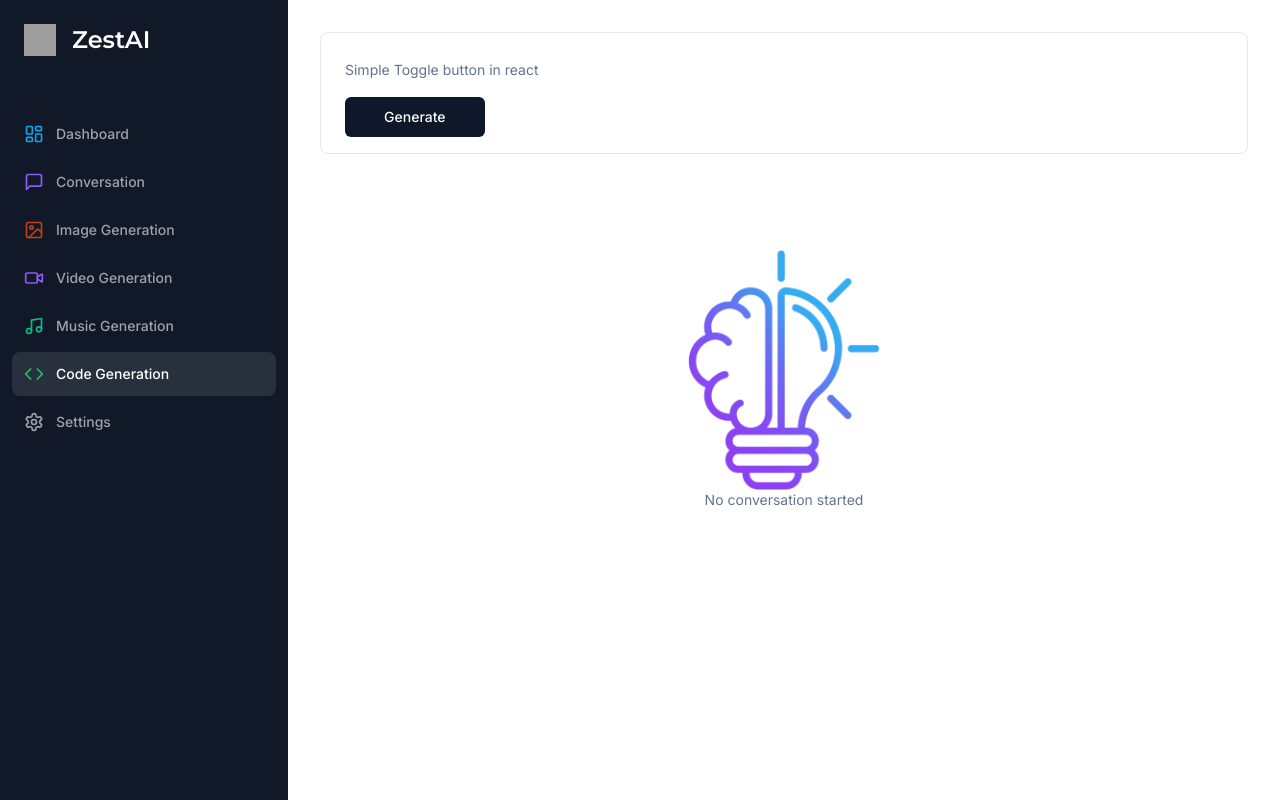
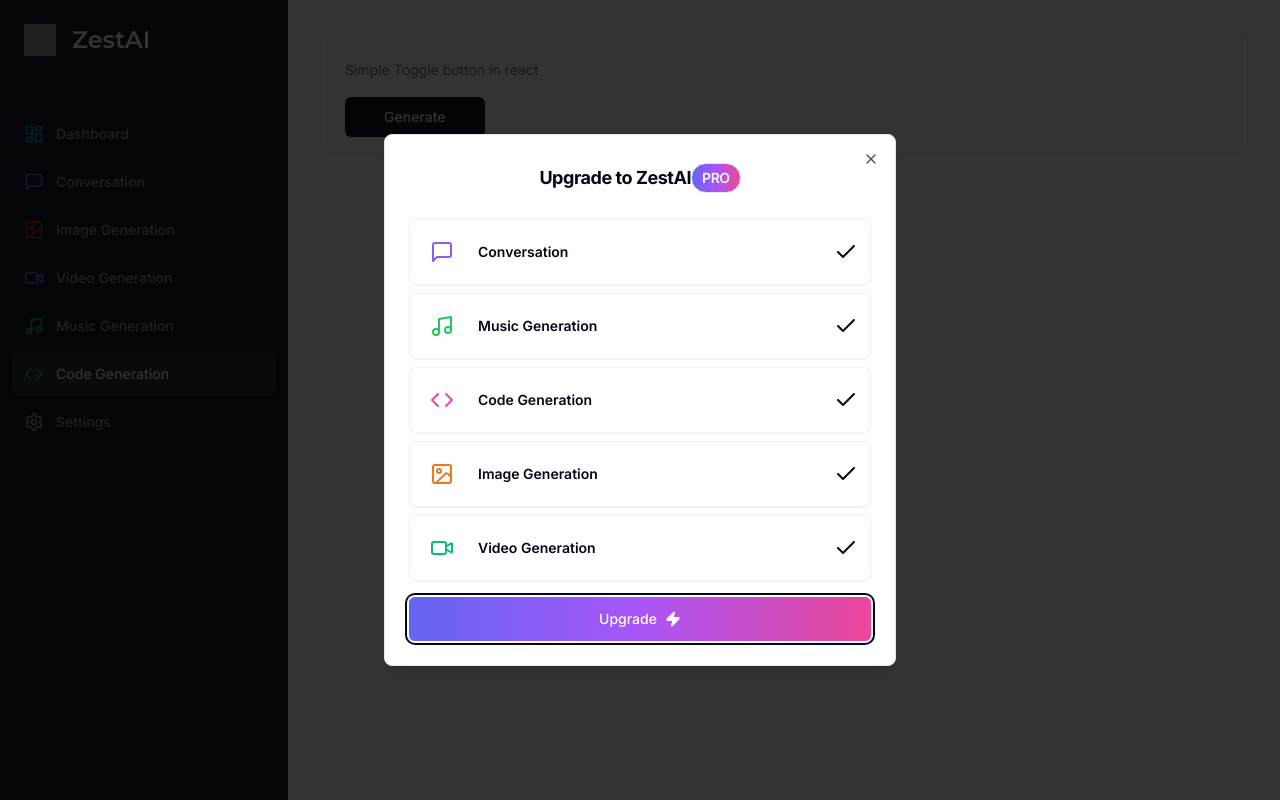
Before and after one commit to gaurimadan/ZestAI, a Next.js app: page /code in a window 1280 px wide. Built offline with nearby package versions, Linux system fonts and the light colour scheme; grey boxes are pictures that could not be loaded.

Commit message:
pro model ui completed

```diff
--- a/app/(dashboard)/layout.tsx
+++ b/app/(dashboard)/layout.tsx
@@ -8,7 +8,7 @@ const DashboardLayout =({
 }) =>{
     return (
         <div className="h-full relative">
-            <div className="hidden h-full md:flex md:w-72 md:flex-col md:fixed md:inset-y-0 z-[80] bg-gray-500">
+            <div className="hidden h-full md:flex md:w-72 md:flex-col md:fixed md:inset-y-0  bg-gray-500">
             <Sidebar/>
             </div>
             <main className="md:pl-72">
--- a/app/layout.tsx
+++ b/app/layout.tsx
@@ -2,6 +2,7 @@ import type { Metadata } from "next";
 import { Inter } from "next/font/google";
 import "./globals.css";
 import { ClerkProvider } from "@clerk/nextjs";
+import { ModalProvider } from "@/components/model-provider";
 
 const inter = Inter({ subsets: ["latin"] });
 
@@ -18,7 +19,9 @@ export default function RootLayout({
   return (
     <ClerkProvider>
     <html lang="en">
-    <body className={inter.className}>{children}</body>
+    <body className={inter.className}>{children}
+      <ModalProvider/>
+    </body>
     </html>
   </ClerkProvider>
 
--- a/components/model-provider.tsx
+++ b/components/model-provider.tsx
@@ -1,6 +1,7 @@
 "use client"
 
 import { useEffect,useState } from "react"
+import { ProModel } from "./pro-modal";
 
 export const ModalProvider = () =>{
     const [isMounted,setIsMounted] = useState(false);
--- /dev/null
+++ b/components/pro-modal.tsx
@@ -0,0 +1,98 @@
+"use client"
+
+import { useProModel } from "@/hooks/use-pro-model"
+import { Dialog, DialogContent, DialogDescription, DialogFooter, DialogHeader, DialogTitle } from "./ui/dialog"
+import { Badge } from "./ui/badge";
+import { Card } from "./ui/card";
+import { cn } from "@/lib/utils";
+import { Check, Code, ImageIcon, MessageSquare, Music, Video, Zap } from "lucide-react";
+import { Button } from "./ui/button";
+
+const tools =[
+    {label: "Conversation",
+      icon:MessageSquare,
+      color:"text-violet-500",
+      href:"/conversation",
+      bgcolor:"bg-violet/500/10"
+
+    },
+    {label: "Music Generation",
+      icon:Music,
+      color:"text-green-500",
+      href:"/music",
+      bgcolor:"bg-green/500/10"
+
+    },
+
+    {label: "Code Generation",
+      icon:Code,
+      color:"text-pink-500",
+      href:"/code",
+      bgcolor:"bg-pink/500/10"
+
+    },
+    {label: "Image Generation",
+      icon:ImageIcon,
+      color:"text-orange-500",
+      href:"/image",
+      bgcolor:"bg-orange/500/10"
+
+    },
+
+    {label: "Video Generation",
+      icon:Video,
+      color:"text-emerald-500",
+      href:"/video",
+      bgcolor:"bg-emerald/500/10"
+
+    }
+  ]
+
+
+
+
+
+export const ProModel = ()=>{
+    const ProModel = useProModel();
+    return (
+        <Dialog open={ProModel.isopen} onOpenChange={ProModel.onClose}>
+            <DialogContent>
+                <DialogHeader>
+                    <DialogTitle className="flex justify-center items-center flex-col gap-y-4 pb-2">
+                            <div className="flex items-center font-bold py-1">
+                            Upgrade to ZestAI
+                            <Badge variant="premium" className="uppercase text-sm py-1">
+                                pro
+                            </Badge>
+                            </div>
+                    </DialogTitle>
+                    <DialogDescription className="text-center pt-2 space-y-2 text-zinc-900 font-medium">
+                        {tools.map((tool)=>(
+                            <Card key={tool.label}
+                            className="p-3 border-black/5 flex items-center justify-between">
+                                <div className="flex items-center gap-x-4">
+                                    <div className={cn("p-2 w-fit rounded-md",tool.bgcolor)}>
+                                      <tool.icon className={cn("w-6 h-6",tool.color)}/>
+
+                                    </div>
+                                    <div className="font-semibold text-sm">
+                                        {tool.label}
+                                    </div>
+                                </div>
+                            <Check/>
+                            </Card>
+                        ))}
+
+                    </DialogDescription>
+                </DialogHeader>
+                <DialogFooter>
+                    <Button size="lg" variant="premium" className="w-full">
+                            Upgrade
+                            <Zap className="w-4 h-4 ml-2 fill-white"/>
+                    </Button>
+                </DialogFooter>
+            </DialogContent>
+        </Dialog>
+    )
+
+}
--- /dev/null
+++ b/components/ui/badge.tsx
@@ -0,0 +1,37 @@
+import * as React from "react"
+import { cva, type VariantProps } from "class-variance-authority"
+
+import { cn } from "@/lib/utils"
+
+const badgeVariants = cva(
+  "inline-flex items-center rounded-full border px-2.5 py-0.5 text-xs font-semibold transition-colors focus:outline-none focus:ring-2 focus:ring-ring focus:ring-offset-2",
+  {
+    variants: {
+      variant: {
+        default:
+          "border-transparent bg-primary text-primary-foreground hover:bg-primary/80",
+        secondary:
+          "border-transparent bg-secondary text-secondary-foreground hover:bg-secondary/80",
+        destructive:
+          "border-transparent bg-destructive text-destructive-foreground hover:bg-destructive/80",
+        outline: "text-foreground",
+        premium:"bg-gradient-to-r from-indigo-500 via-purple-500 to-pink-500 text-primary-foreground"
+      },
+    },
+    defaultVariants: {
+      variant: "default",
+    },
+  }
+)
+
+export interface BadgeProps
+  extends React.HTMLAttributes<HTMLDivElement>,
+    VariantProps<typeof badgeVariants> {}
+
+function Badge({ className, variant, ...props }: BadgeProps) {
+  return (
+    <div className={cn(badgeVariants({ variant }), className)} {...props} />
+  )
+}
+
+export { Badge, badgeVariants }
--- a/components/ui/button.tsx
+++ b/components/ui/button.tsx
@@ -18,6 +18,8 @@ const buttonVariants = cva(
           "bg-secondary text-secondary-foreground hover:bg-secondary/80",
         ghost: "hover:bg-accent hover:text-accent-foreground",
         link: "text-primary underline-offset-4 hover:underline",
+        premium:"bg-gradient-to-r from-indigo-500 via-purple-500 to-pink-500 text-white border-0"
+
       },
       size: {
         default: "h-10 px-4 py-2",
--- /dev/null
+++ b/components/ui/dialog.tsx
@@ -0,0 +1,122 @@
+"use client"
+
+import * as React from "react"
+import * as DialogPrimitive from "@radix-ui/react-dialog"
+import { X } from "lucide-react"
+
+import { cn } from "@/lib/utils"
+
+const Dialog = DialogPrimitive.Root
+
+const DialogTrigger = DialogPrimitive.Trigger
+
+const DialogPortal = DialogPrimitive.Portal
+
+const DialogClose = DialogPrimitive.Close
+
+const DialogOverlay = React.forwardRef<
+  React.ElementRef<typeof DialogPrimitive.Overlay>,
+  React.ComponentPropsWithoutRef<typeof DialogPrimitive.Overlay>
+>(({ className, ...props }, ref) => (
+  <DialogPrimitive.Overlay
+    ref={ref}
+    className={cn(
+      "fixed inset-0 z-50 bg-black/80  data-[state=open]:animate-in data-[state=closed]:animate-out data-[state=closed]:fade-out-0 data-[state=open]:fade-in-0",
+      className
+    )}
+    {...props}
+  />
+))
+DialogOverlay.displayName = DialogPrimitive.Overlay.displayName
+
+const DialogContent = React.forwardRef<
+  React.ElementRef<typeof DialogPrimitive.Content>,
+  React.ComponentPropsWithoutRef<typeof DialogPrimitive.Content>
+>(({ className, children, ...props }, ref) => (
+  <DialogPortal>
+    <DialogOverlay />
+    <DialogPrimitive.Content
+      ref={ref}
+      className={cn(
+        "fixed left-[50%] top-[50%] z-50 grid w-full max-w-lg translate-x-[-50%] translate-y-[-50%] gap-4 border bg-background p-6 shadow-lg duration-200 data-[state=open]:animate-in data-[state=closed]:animate-out data-[state=closed]:fade-out-0 data-[state=open]:fade-in-0 data-[state=closed]:zoom-out-95 data-[state=open]:zoom-in-95 data-[state=closed]:slide-out-to-left-1/2 data-[state=closed]:slide-out-to-top-[48%] data-[state=open]:slide-in-from-left-1/2 data-[state=open]:slide-in-from-top-[48%] sm:rounded-lg",
+        className
+      )}
+      {...props}
+    >
+      {children}
+      <DialogPrimitive.Close className="absolute right-4 top-4 rounded-sm opacity-70 ring-offset-background transition-opacity hover:opacity-100 focus:outline-none focus:ring-2 focus:ring-ring focus:ring-offset-2 disabled:pointer-events-none data-[state=open]:bg-accent data-[state=open]:text-muted-foreground">
+        <X className="h-4 w-4" />
+        <span className="sr-only">Close</span>
+      </DialogPrimitive.Close>
+    </DialogPrimitive.Content>
+  </DialogPortal>
+))
+DialogContent.displayName = DialogPrimitive.Content.displayName
+
+const DialogHeader = ({
+  className,
+  ...props
+}: React.HTMLAttributes<HTMLDivElement>) => (
+  <div
+    className={cn(
+      "flex flex-col space-y-1.5 text-center sm:text-left",
+      className
+    )}
+    {...props}
+  />
+)
+DialogHeader.displayName = "DialogHeader"
+
+const DialogFooter = ({
+  className,
+  ...props
+}: React.HTMLAttributes<HTMLDivElement>) => (
+  <div
+    className={cn(
+      "flex flex-col-reverse sm:flex-row sm:justify-end sm:space-x-2",
+      className
+    )}
+    {...props}
+  />
+)
+DialogFooter.displayName = "DialogFooter"
+
+const DialogTitle = React.forwardRef<
+  React.ElementRef<typeof DialogPrimitive.Title>,
+  React.ComponentPropsWithoutRef<typeof DialogPrimitive.Title>
+>(({ className, ...props }, ref) => (
+  <DialogPrimitive.Title
+    ref={ref}
+    className={cn(
+      "text-lg font-semibold leading-none tracking-tight",
+      className
+    )}
+    {...props}
+  />
+))
+DialogTitle.displayName = DialogPrimitive.Title.displayName
+
+const DialogDescription = React.forwardRef<
+  React.ElementRef<typeof DialogPrimitive.Description>,
+  React.ComponentPropsWithoutRef<typeof DialogPrimitive.Description>
+>(({ className, ...props }, ref) => (
+  <DialogPrimitive.Description
+    ref={ref}
+    className={cn("text-sm text-muted-foreground", className)}
+    {...props}
+  />
+))
+DialogDescription.displayName = DialogPrimitive.Description.displayName
+
+export {
+  Dialog,
+  DialogPortal,
+  DialogOverlay,
+  DialogClose,
+  DialogTrigger,
+  DialogContent,
+  DialogHeader,
+  DialogFooter,
+  DialogTitle,
+  DialogDescription,
+}
--- a/hooks/use-pro-model.tsx
+++ b/hooks/use-pro-model.tsx
@@ -7,7 +7,7 @@ interface useProModelStore {
 };
 
 export const useProModel =create <useProModelStore>((set)=>({
-    isopen:false,
+    isopen:true,
     onOpen:() => set({isopen:true}),
     onClose:()=> set({isopen:false}),
 }))
```
